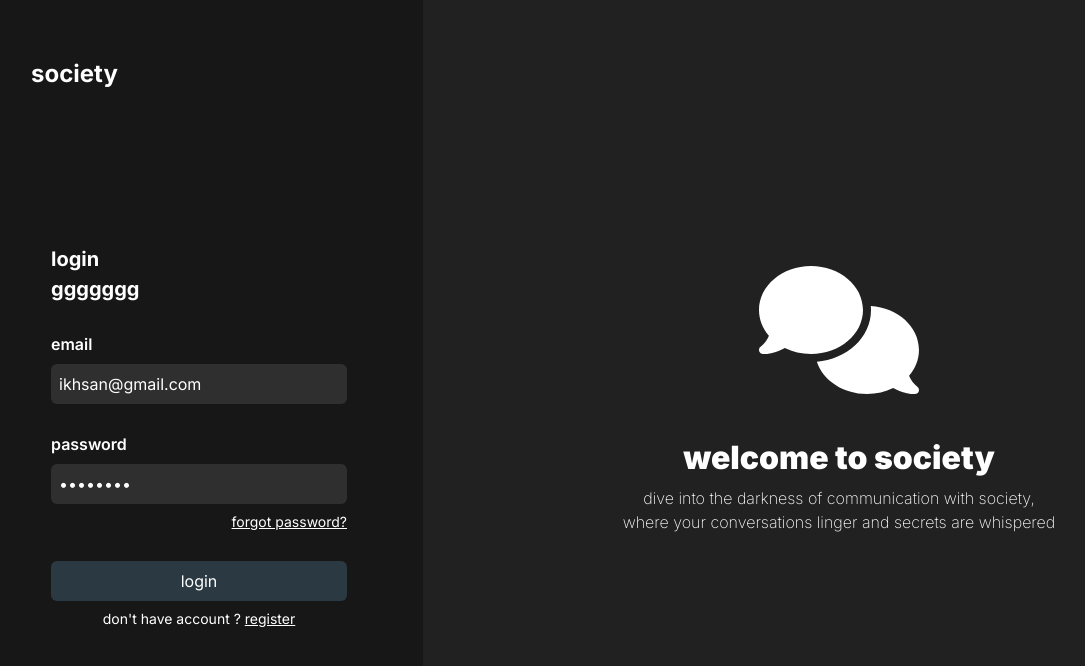
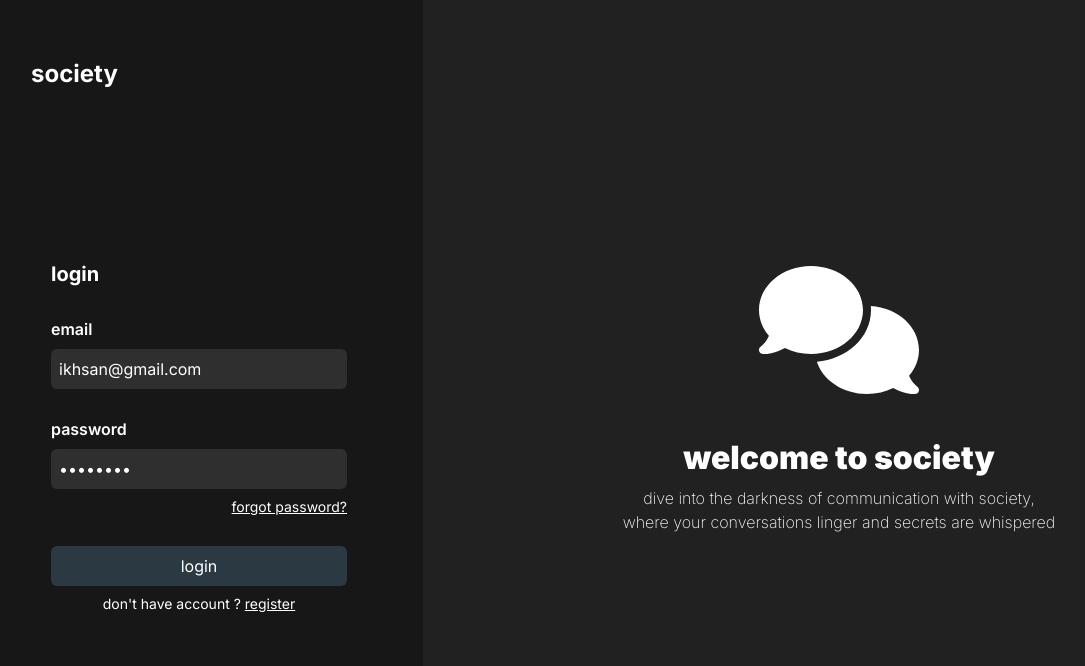
Before and after one commit to ikhsanapriliano/society, a Next.js app in the folder client/: page / in a window 1280 px wide. Shown: the top 666 px of the page, without its empty margins (25-1110 px from the left). Built offline with nearby package versions, Linux system fonts and the light colour scheme.

Commit message:
tyring cd 3

```diff
--- a/client/src/components/auth/login.tsx
+++ b/client/src/components/auth/login.tsx
@@ -80,7 +80,6 @@ const Login = () => {
             <div className="h-full flex justify-center items-center w-full">
                 <form onSubmit={(e) => { handleSubmit(e) }} className="px-5 w-full">
                     <h2 className="font-bold text-[20px]">login</h2>
-                    <h2 className="font-bold text-[20px]">ggggggg</h2>
                     <div className="flex flex-col mt-7">
                         <label htmlFor="email" className="font-semibold">email</label>
                         <input id="email" onChange={(e) => { setInputs(prev => ({ ...prev, email: e.target.value })) }} value={inputs.email} type="text" autoComplete="email" className="h-[40px] rounded-md bg-third mt-2 px-2" />
```
